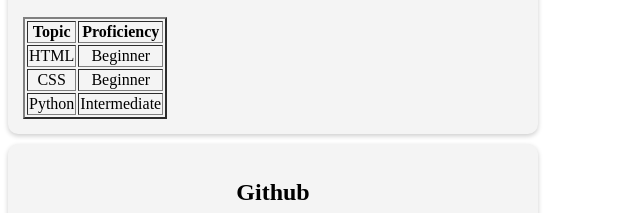
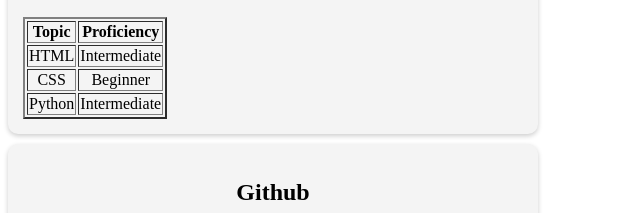
Before and after one commit to Deepak-Belwal/resume-html, a plain HTML site: page index.html in a window 1280 px wide. Shown: the part 950-1163 px from the top of the page, 0-640 px from the left. Drawn offline with Linux system fonts and the light colour scheme.

Commit message:
Change to Proficiency level

```diff
--- a/index.html
+++ b/index.html
@@ -68,7 +68,7 @@
                 </tr>
                 <tr>
                     <td>HTML</td>
-                    <td>Beginner</td>
+                    <td>Intermediate</td>
                 </tr>
                 <tr>
                     <td>CSS</td>
```
